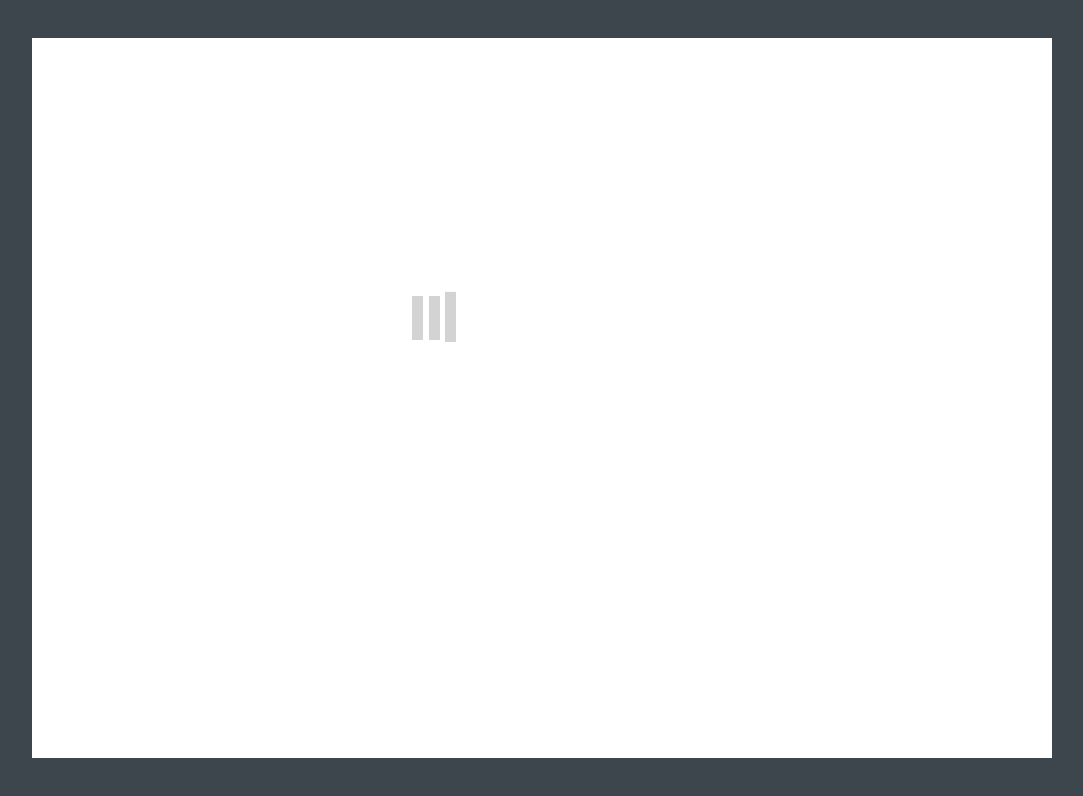
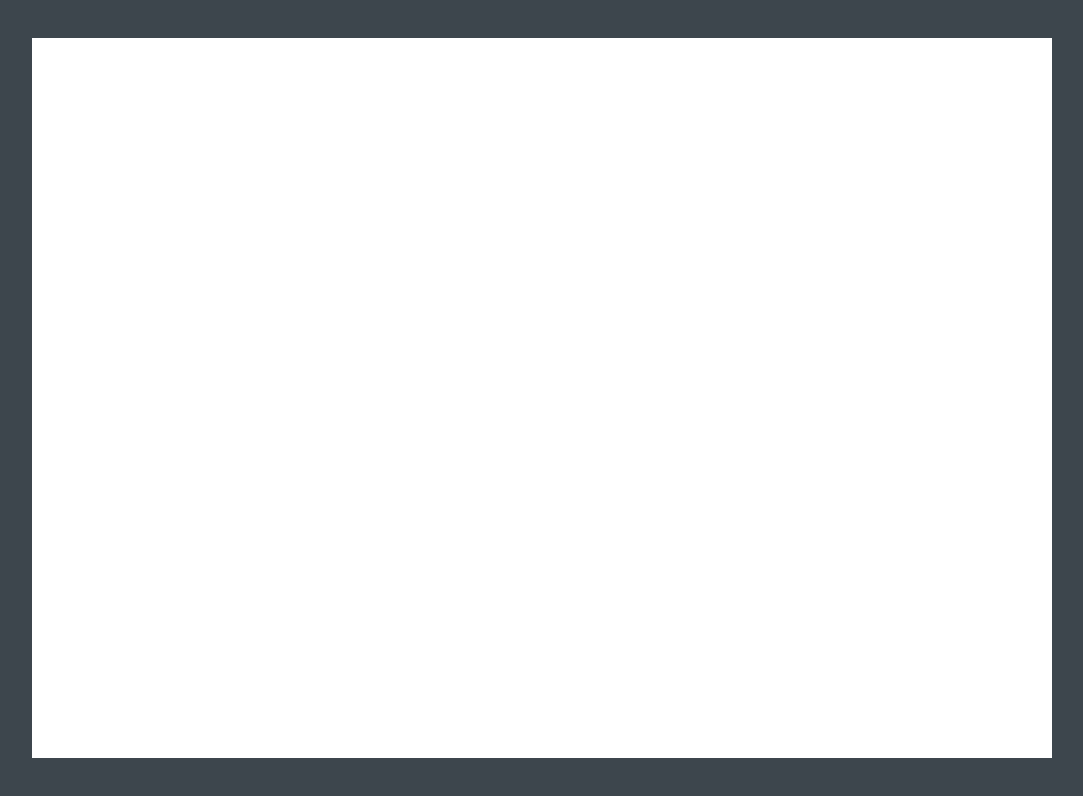
Before and after one commit to angular-play/angular-signalr, a plain HTML site: page index.html in a window 1280 px wide. Shown: the whole page, without its empty margins (6-1089 px from the left). Drawn offline with Linux system fonts and the light colour scheme.

Commit message:
update ui

```diff
--- a/index.html
+++ b/index.html
@@ -14,7 +14,7 @@
             <div class="jw-view">
                 <div ng-include src="'/views/control.html'"></div>
 
-                <div class="load-container">
+                <div class="load-container" ng-if="false">
                     <div class="loader"></div>
                 </div>
 
@@ -30,7 +30,9 @@
         <script src="vendors/lodash/lodash.js"></script>
         <script src="vendors/jquery/jquery-1.11.1.js"></script>
         <script src="vendors/signalr/jquery.signalR-2.0.3.js"></script>
+
         <script src="http://10.0.0.229:8877/signalr/hubs"></script>
+
         <script src="vendors/angular/angular.js"></script>
 <!--         <script src="vendors/angular/angular-ui-router.js"></script> -->
         <script src="vendors/ngQuickDate/ng-quick-date.js"></script>
--- a/js/service.js
+++ b/js/service.js
@@ -58,6 +58,7 @@ app.factory("update", function($timeout){
 app.factory("um", function($http){
 
   var url = "http://10.0.0.229:8877/signalr/hubs";
+
   var options = { transport: "longPolling", xdomin: true };
   var connection = $.connection;
   connection.hub.url = url;
```
